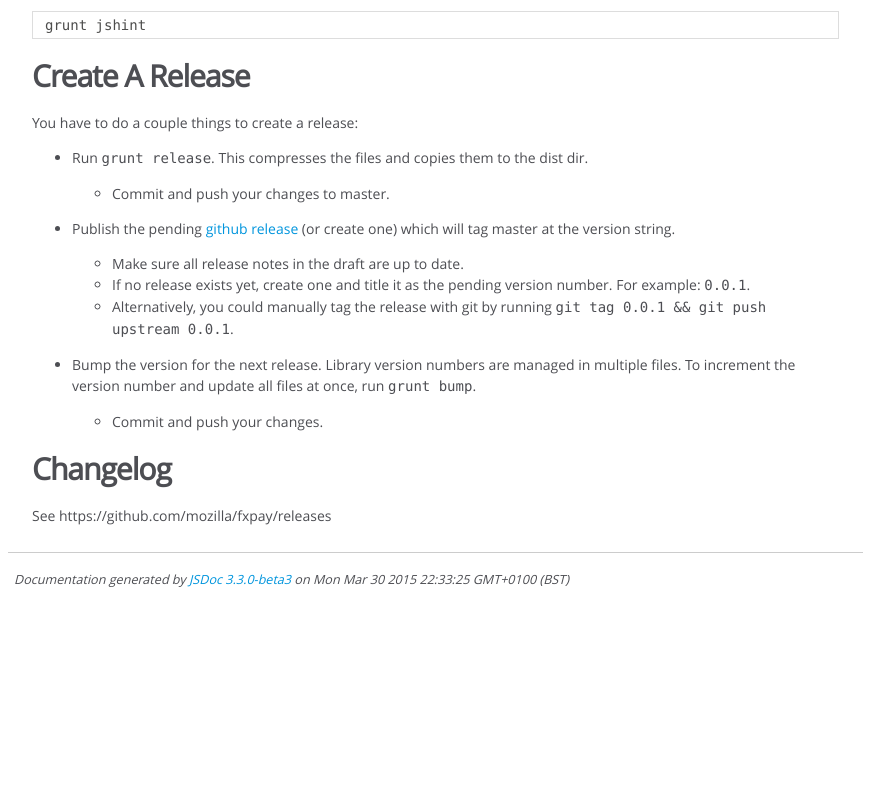
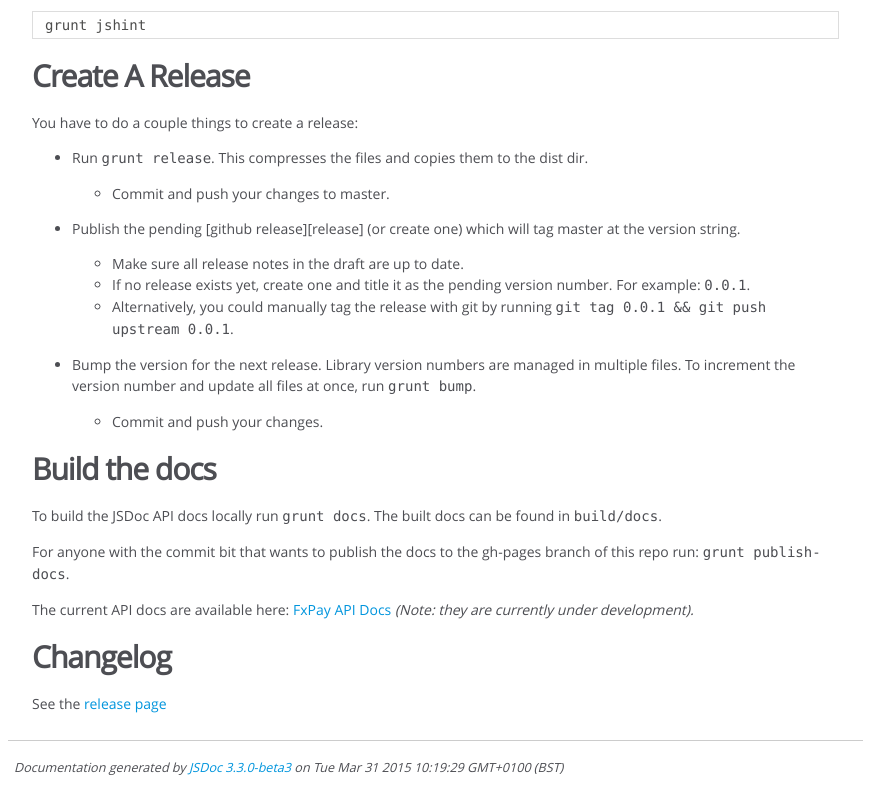
Before and after one commit to mozilla/fxpay, a plain HTML site: page index.html in a window 1280 px wide. Shown: the part 2374-3166 px from the top of the page, without its empty margins (0-887 px from the left). Before the commit the page ends 2978 px from the top, so only its background shows below. Drawn offline with Linux system fonts and the light colour scheme.

Commit message:
Updating docs

```diff
--- a/index.html
+++ b/index.html
@@ -89,7 +89,7 @@ you can do so as follows:</p>
 <li>Commit and push your changes to master.</li>
 </ul>
 </li>
-<li><p>Publish the pending <a href="https://github.com/mozilla/fxpay/releases">github release</a> (or create one) which will tag master
+<li><p>Publish the pending [github release][release] (or create one) which will tag master
 at the version string.</p>
 <ul>
 <li>Make sure all release notes in the draft are up to date.</li>
@@ -108,7 +108,12 @@ run <code>grunt bump</code>.</p>
 </ul>
 </li>
 </ul>
-<h2>Changelog</h2><p>See https://github.com/mozilla/fxpay/releases</p></article>
+<h3>Build the docs</h3><p>To build the JSDoc API docs locally run <code>grunt docs</code>. The built docs can be found
+in <code>build/docs</code>.</p>
+<p>For anyone with the commit bit that wants to publish the docs to the gh-pages branch
+of this repo run: <code>grunt publish-docs</code>.</p>
+<p>The current API docs are available here: <a href="https://mozilla.github.io/fxpay/">FxPay API Docs</a> <em>(Note: they are currently under development).</em></p>
+<h2>Changelog</h2><p>See the <a href="https://github.com/mozilla/fxpay/releases">release page</a></p></article>
     </section>
 
 
@@ -125,7 +130,7 @@ run <code>grunt bump</code>.</p>
 <br class="clear">
 
 <footer>
-    Documentation generated by <a href="https://github.com/jsdoc3/jsdoc">JSDoc 3.3.0-beta3</a> on Mon Mar 30 2015 22:33:25 GMT+0100 (BST)
+    Documentation generated by <a href="https://github.com/jsdoc3/jsdoc">JSDoc 3.3.0-beta3</a> on Tue Mar 31 2015 10:19:29 GMT+0100 (BST)
 </footer>
 
 <script> prettyPrint(); </script>
```
Also changed, not shown: module-fxpay_utils.html (+1 -1 lines), utils.js.html (+1 -1 lines).
